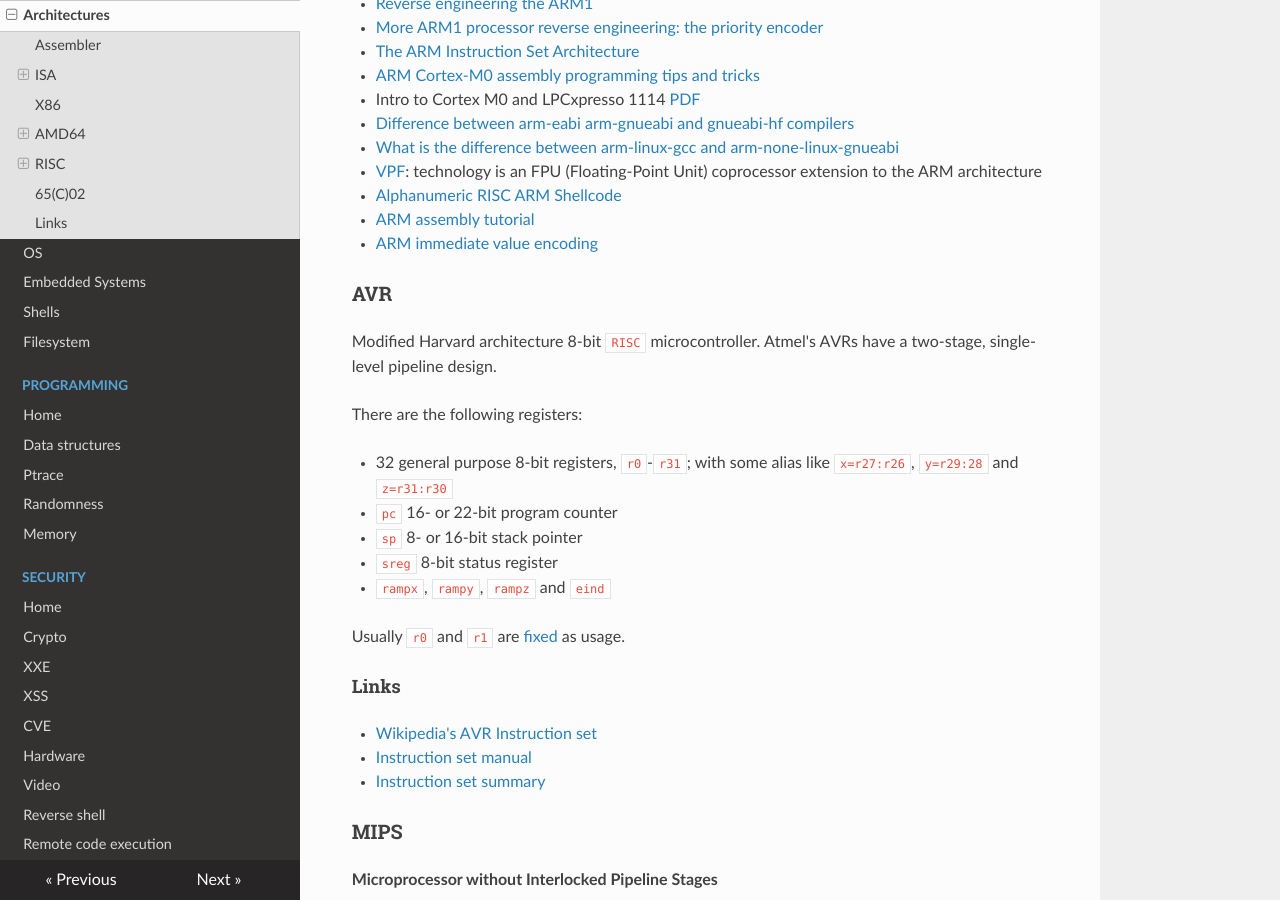
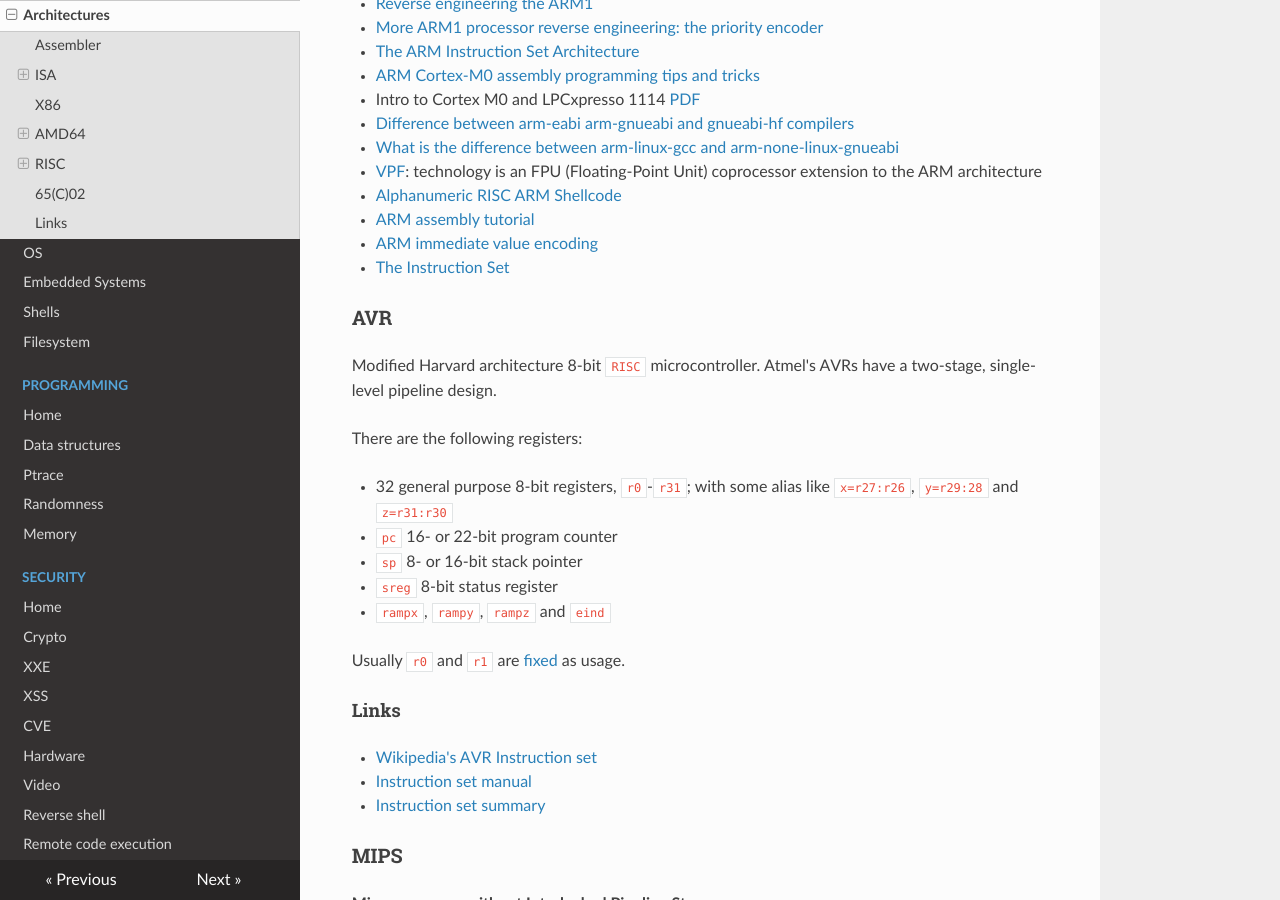
Before and after one commit to gipi/low-level, an MkDocs documentation site: the page built from docs/arch.md, in a window 1280 px wide and 900 px high, scrolled down 2979 px. Built offline with MkDocs 1.6.1, drawn with Linux system fonts in a browser that asks for light colours; nearby versions of some CDN libraries; old or Windows-style settings are respelled for this version of MkDocs.

Commit message:
Update arch.md

```diff
--- a/docs/arch.md
+++ b/docs/arch.md
@@ -135,6 +135,7 @@ an 'illegal instruction' exception is raised.
  - [Alphanumeric RISC ARM Shellcode](http://phrack.org/issues/66/12.html)
  - [ARM assembly tutorial](https://azeria-labs.com/writing-arm-assembly-part-1/)
  - [ARM immediate value encoding](https://alisdair.mcdiarmid.org/arm-immediate-value-encoding/)
+ - [The Instruction Set](http://www.peter-cockerell.net/aalp/html/ch-3.html)
 
 ### AVR
 
```
